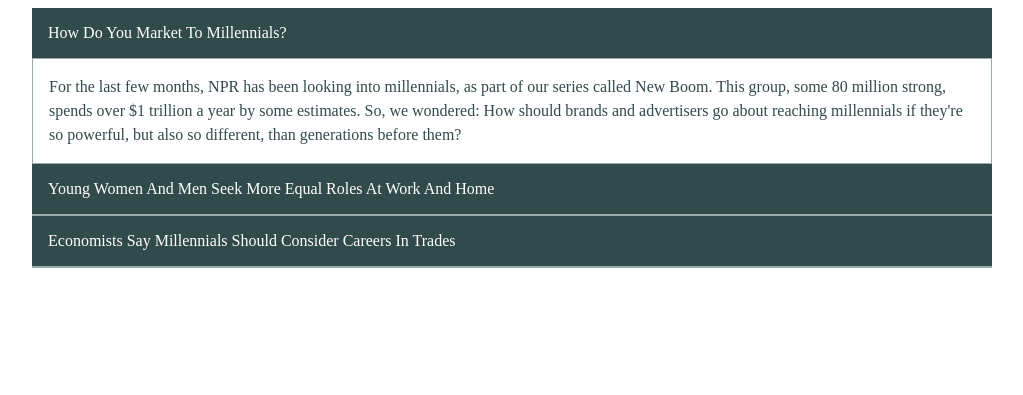
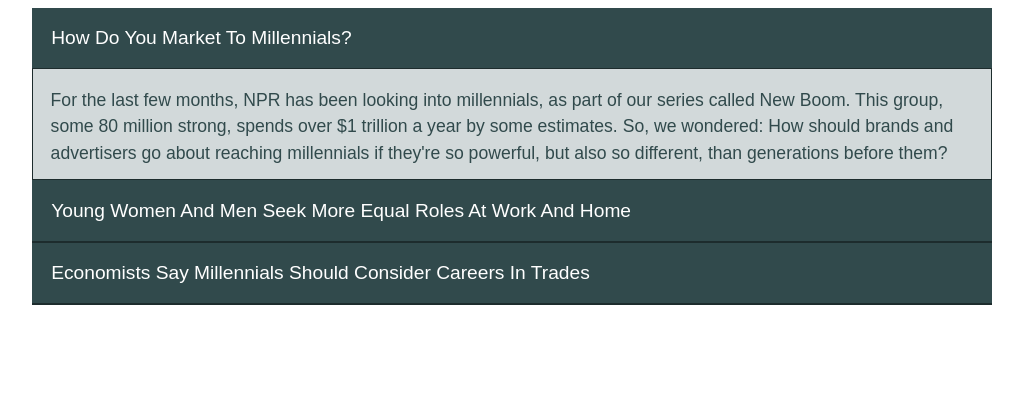
Before and after one commit to thebeckyhamm/tiy-assignment-16, a website: page index.html in a window 1280 px wide. Shown: the whole page, without its empty margins (128-1151 px from the left). Drawn offline with Linux system fonts and the light colour scheme.

Commit message:
smoothed transitions and added fonts

```diff
--- a/less/main.less
+++ b/less/main.less
@@ -1,5 +1,8 @@
 @dark: #314A4C;
 @gray: #9BAAAB;
+@import url(http://fonts.googleapis.com/css?family=Exo+2:400,300);
+
+
 
 
 
@@ -13,13 +16,20 @@
     .accordion-header {
         background-color: @dark;
         color: white;
+        cursor: pointer;
+        font-family: "Exo", sans-serif;
+        font-size: 1.2em;
         padding: 1em;
     }
     .accordion-body {
-        border: 1px solid @gray;
+        background-color: lighten(@gray, 20%);
+        border: 1px solid darken(@dark, 10%);
         color: @dark;
+        font-family: "Exo", sans-serif;
+        font-size: 1.1em;
+        font-weight: 300;
         line-height: 1.5;
-        max-height: 150em;
+        max-height: 110px;
         overflow: hidden;
         transition: all .5s ease-in;
         .inner-body {
@@ -30,6 +40,6 @@
 
 .closed .accordion-body{
     max-height: 0;
-    transition: all 2s ease-in;
+    transition: all .5s ease-in;
 
 }
```
Also changed, not shown: css/main.css.
